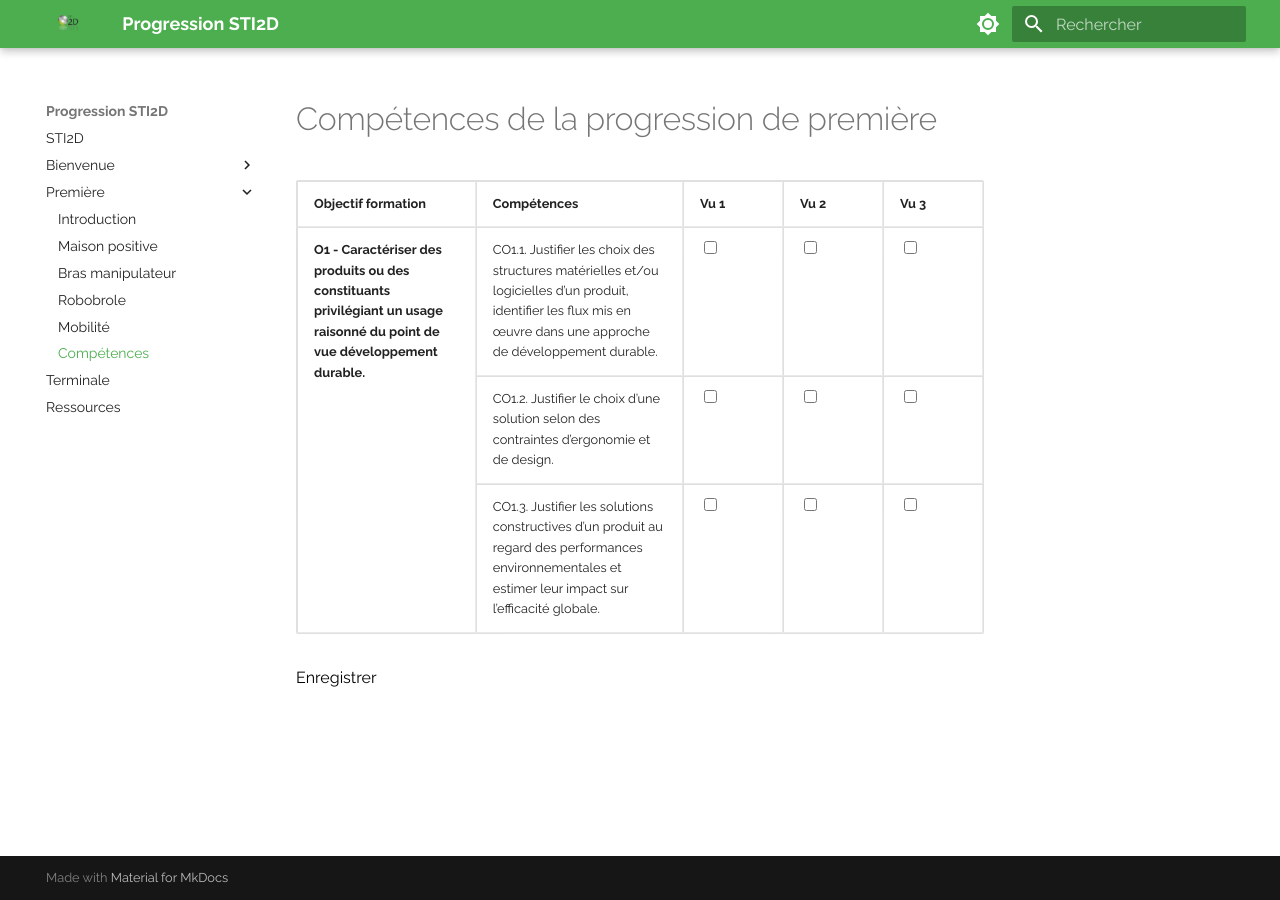
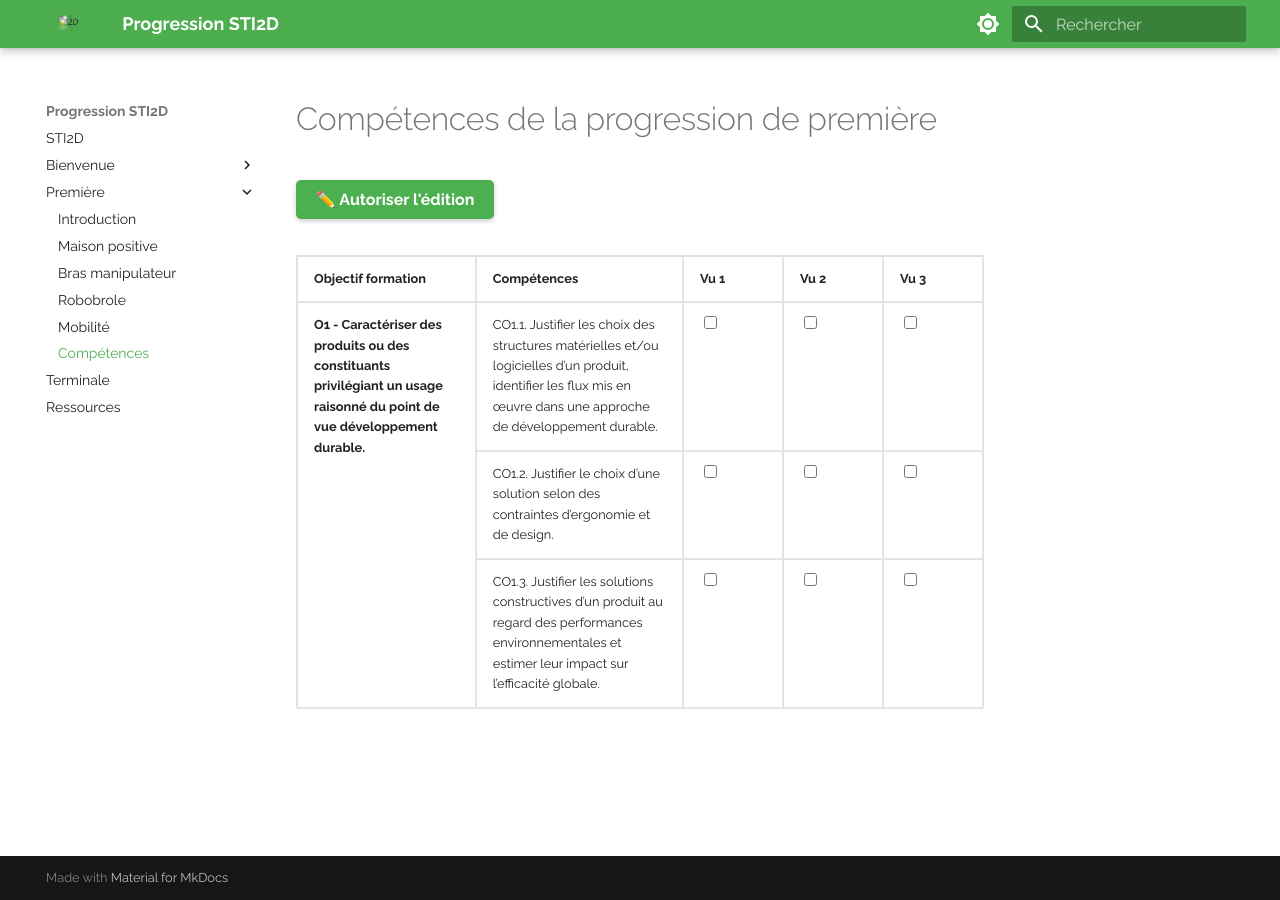
Before and after one commit to Lidlkidjoe/Progression-STI2D-2025, an MkDocs documentation site: the page built from docs/premiere_competence.md, in a window 1280 px wide. Built offline with MkDocs 1.6.1 and Material for MkDocs 9.7.7, drawn with Linux system fonts in a browser that asks for light colours; comment, search, counter and statistics services are not loaded; part of the change alters nothing that is shown.

```diff
--- a/docs/js/firebase.js
+++ b/docs/js/firebase.js
@@ -89,6 +89,28 @@ function showStatus(message, isError = false) {
   }, 3000);
 }
 
+let editMode = false; // Variable globale pour suivre l'état
+
+// Fonction pour activer/désactiver les cases
+function toggleCheckboxes(enable) {
+  document.querySelectorAll('input[type="checkbox"]').forEach(checkbox => {
+    checkbox.disabled = !enable;
+  });
+}
+
+// Configuration du bouton d'édition
+function setupEditToggle() {
+  const toggleBtn = document.getElementById('toggleEdit');
+  if (!toggleBtn) return;
+
+  toggleBtn.addEventListener('click', () => {
+    editMode = !editMode; // Inverse l'état
+    toggleCheckboxes(editMode);
+    toggleBtn.textContent = editMode ? "🔒 Bloquer l'édition" : "✏️ Autoriser l'édition";
+    showStatus(editMode ? "Mode édition activé" : "Mode édition désactivé");
+  });
+}
+
 // Initialisation au chargement du DOM
 document.addEventListener('DOMContentLoaded', () => {
   // Vérification que la page contient des checkboxes
@@ -101,10 +123,16 @@ document.addEventListener('DOMContentLoaded', () => {
       saveButton.addEventListener('click', saveState);
     }
 
-    // Sauvegarde automatique
-    document.querySelectorAll('input[type="checkbox"]').forEach(checkbox => {
-      checkbox.addEventListener('change', saveState);
+  // 3. NOUVEAU : Gestion de l'édition (à ajouter APRÈS les écouteurs existants)
+  setupEditToggle(); // Active le bouton toggleEdit
+  toggleCheckboxes(false); // Désactive les cases par défaut
+
+  // 4. Sauvegarde automatique (MODIFIÉE pour ne sauver QUE si editMode = true)
+  document.querySelectorAll('input[type="checkbox"]').forEach(checkbox => {
+    checkbox.addEventListener('change', () => {
+      if (editMode) saveState(); // Sauvegarde uniquement en mode édition
     });
+  });
 
     showStatus('Système prêt !');
   }
--- a/docs/premiere_competence.md
+++ b/docs/premiere_competence.md
@@ -1,4 +1,20 @@
 # Compétences de la progression de première
+
+<!-- Bouton d'activation de l'édition -->
+<button id="toggleEdit" style="
+  padding: 10px 20px;
+  background: #4CAF50;
+  color: white;
+  border: none;
+  border-radius: 5px;
+  margin-bottom: 20px;
+  font-weight: bold;
+  cursor: pointer;
+  box-shadow: 0 2px 5px rgba(0,0,0,0.2);
+  transition: background 0.3s;
+">
+✏️ Autoriser l'édition
+</button>
 
 <table border="1">
   <thead>
@@ -33,6 +49,4 @@
   </tbody>
 </table>
 
-<button id="save">Enregistrer</button>
-
 <script type="module" src="../js/firebase.js"></script>
```
